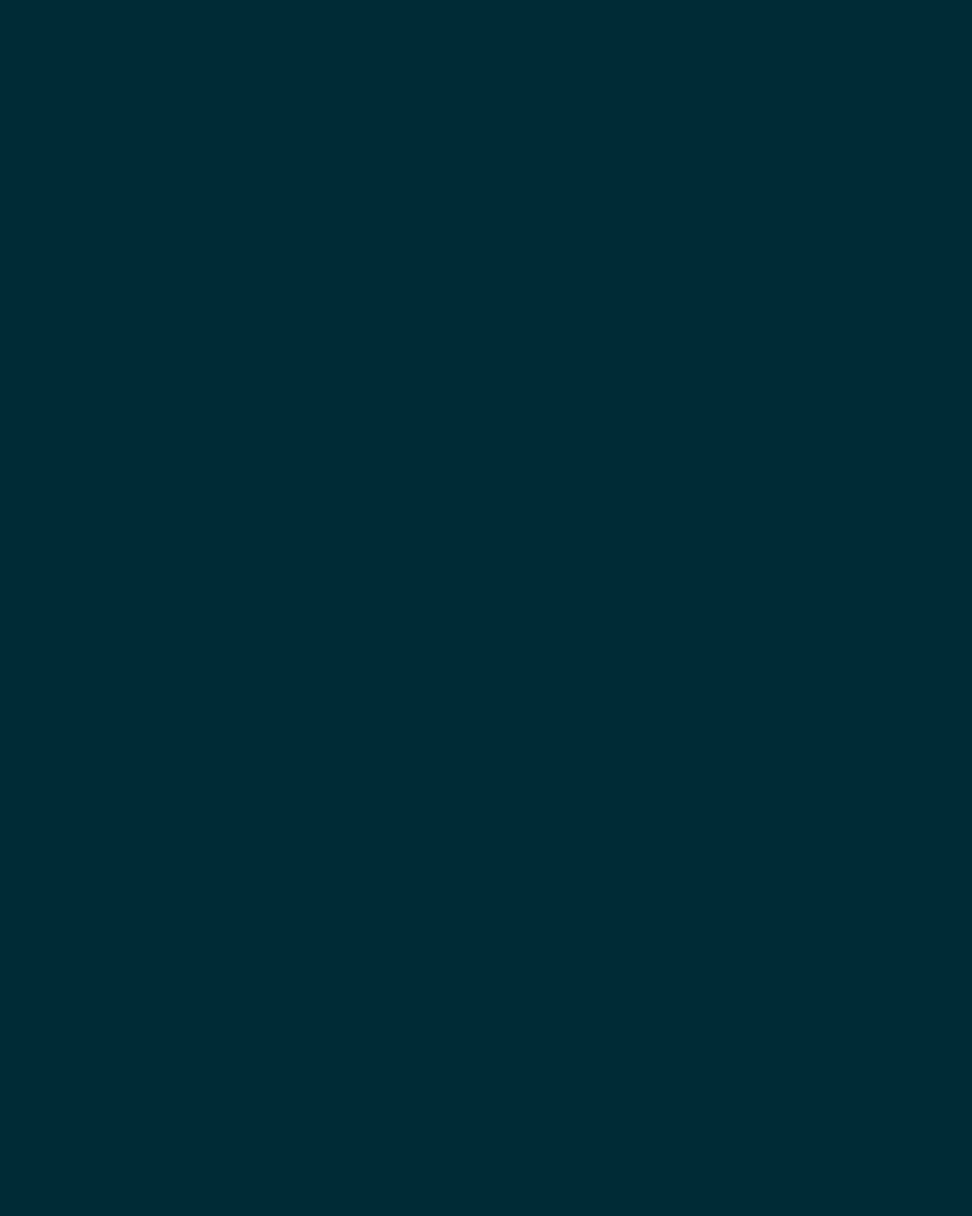
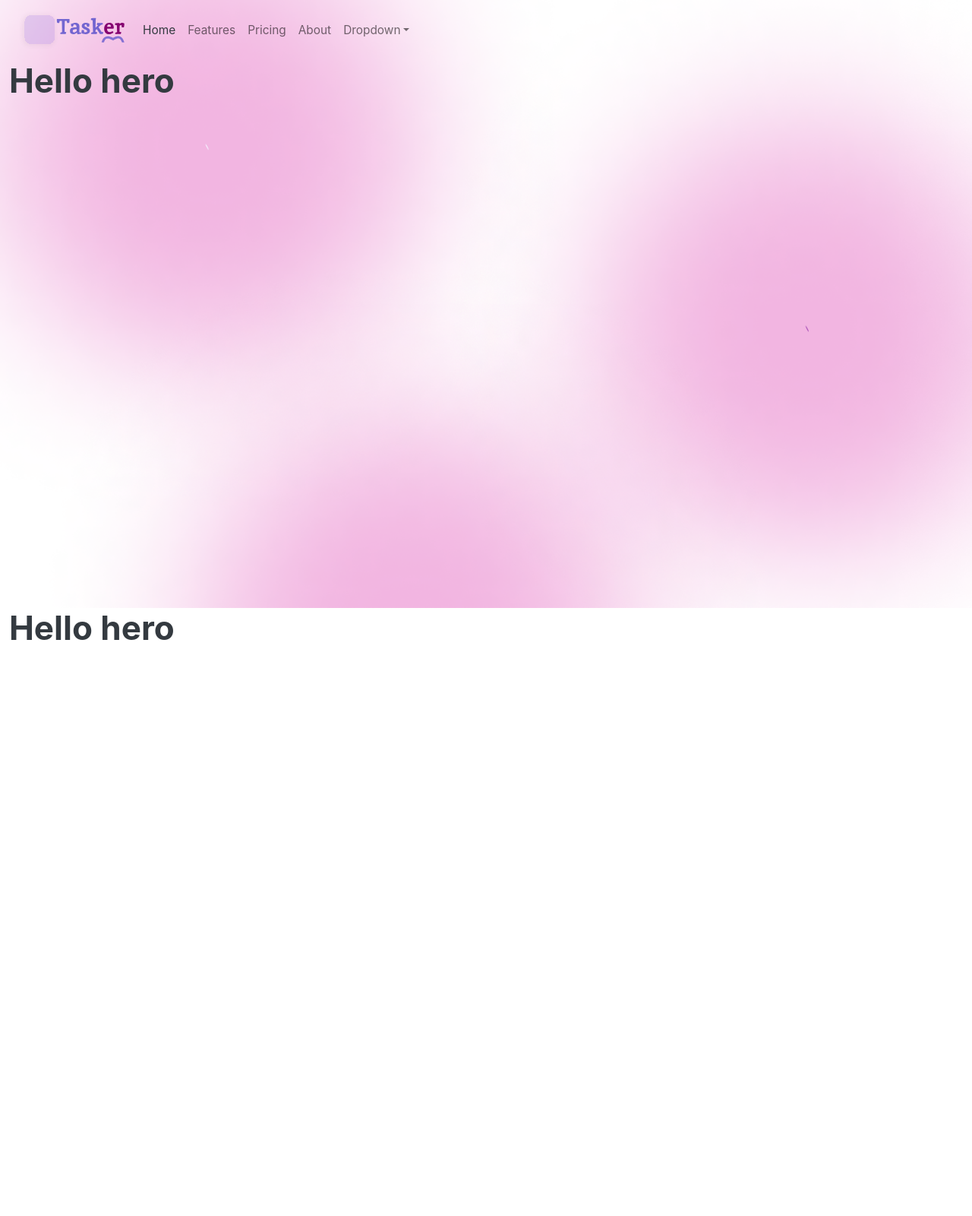
Before and after one commit to sirgama/Tasker, a Django app: page / in a window 1280 px wide. Before the commit the page is empty. Shown: the whole page at 76% size. Before the commit the page ends 800 px from the top, so only its background shows below. Run offline with Django 4.2, Linux system fonts and the light colour scheme; some libraries are stand-ins or nearby versions.

Commit message:
create hero basic hero section with navbar and background image

```diff
--- a/static/css/home.css
+++ b/static/css/home.css
@@ -2,3 +2,18 @@
    padding: 0;
    margin: 0;
 }
+
+.hero{
+    height: 100vh;
+    width: 100%;
+    background-image: url('../assets/herro.png');
+    background-position: center;
+    background-size: cover;
+    background-repeat: no-repeat;
+}
+
+.cta{
+    height: 100vh;
+    width: 100%;
+
+}
--- a/templates/base.html
+++ b/templates/base.html
@@ -6,8 +6,7 @@
     <meta http-equiv="X-UA-Compatible" content="IE=edge">
     <meta name="viewport" content="width=device-width, initial-scale=1.0">
     <link rel="stylesheet" href="https://cdnjs.cloudflare.com/ajax/libs/font-awesome/6.1.2/css/all.min.css" integrity="sha512-1sCRPdkRXhBV2PBLUdRb4tMg1w2YPf37qatUFeS7zlBy7jJI8Lf4VHwWfZZfpXtYSLy85pkm9GaYVYMfw5BC1A==" crossorigin="anonymous" referrerpolicy="no-referrer" />
-    <link rel="stylesheet" href="https://cdnjs.cloudflare.com/ajax/libs/bootswatch/5.2.0/solar/bootstrap.min.css" integrity="sha512-f4noExn47ew8g+h/pLiGQLq9g12q0qfbBDh/6OpHYYZm2VaQlwQxM99FZ+GBtLOvuxWVCu0dC/73D2tJTuDPjA==" crossorigin="anonymous" referrerpolicy="no-referrer" />
-    {% if title %}
+    <link rel="stylesheet" href="https://cdnjs.cloudflare.com/ajax/libs/bootswatch/5.2.0/litera/bootstrap.min.css" integrity="sha512-RxCahUxa1Cg6Zebd0MrBja/PvGkHdD+xKCDDWVSls3qRGuvjaLQe56GPrUO9Ab0JB+sR1IPcwm/Qg1g1eHMr/Q==" crossorigin="anonymous" referrerpolicy="no-referrer" />    {% if title %}
     <title>{{title}}</title>
     {% else %}
     <title>Tasker - The Developer Dashboard</title>
--- a/templates/core/home.html
+++ b/templates/core/home.html
@@ -4,5 +4,12 @@
 {% block content %}
 <link rel="stylesheet" href="{% static 'css/home.css' %}">
 
+<div class="container-fluid hero ">
+  {% include 'core/navbar.html' %}
+<h1>Hello hero</h1>
+</div>
+<div class="container-fluid cta ">
+  <h1>Hello hero</h1>
+  </div>
 
 {% endblock %}
--- a/templates/core/navbar.html
+++ b/templates/core/navbar.html
@@ -1,11 +1,11 @@
 {% load static %}
 
 
-<nav class="navbar navbar-expand-lg navbar-dark bg-none">
+<nav class="navbar navbar-expand-lg navbar-none bg-none ">
     <div class="container-fluid">
       <a class="navbar-brand" href="#">
-        <img src="{% static 'assets/logo.png' %}" style="width:140px; height:auto;" alt="">
-        Navbar</a>
+        <img src="{% static 'assets/logo1.svg' %}" style="width:140px; height:auto;" alt="">
+        </a>
       <button class="navbar-toggler" type="button" data-bs-toggle="collapse" data-bs-target="#navbarColor03" aria-controls="navbarColor03" aria-expanded="false" aria-label="Toggle navigation">
         <span class="navbar-toggler-icon"></span>
       </button>
@@ -36,10 +36,7 @@
             </div>
           </li>
         </ul>
-        <form class="d-flex">
-          <input class="form-control me-sm-2" type="text" placeholder="Search" pwa2-uuid="EDITOR/input-6B6-2EC-1AF1C-0D1" pwa-fake-editor="">
-          <button class="btn btn-secondary my-2 my-sm-0" type="submit">Search</button>
-        </form>
+
       </div>
     </div>
   </nav>
```
Also changed, not shown: static/assets/hero.png (deleted), static/assets/herro.png (added), static/assets/logo1.svg (added).
